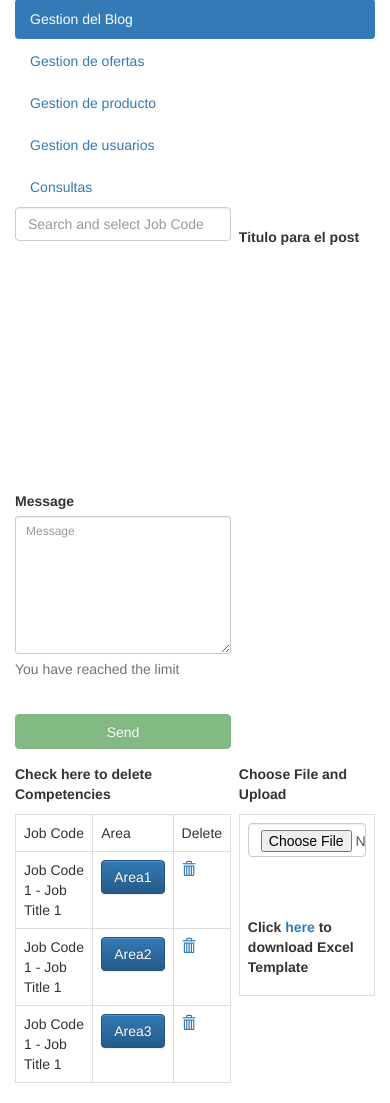
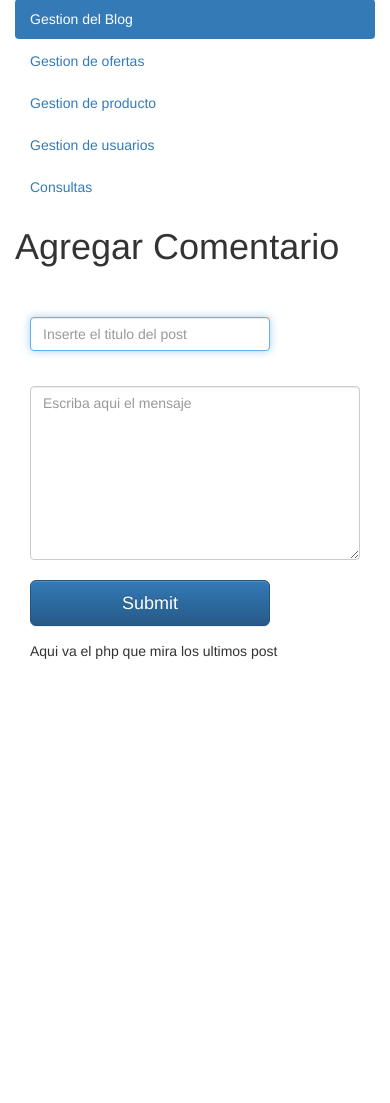
Before and after one commit to Borjavaliente/Proyecto-Final, a PHP site: page /webadmin.php in a window 390 px wide. Shown: the part 147-1250 px from the top of the page. After the commit the page ends 806 px from the top, so only its background shows below. Run offline with PHP 8.4, Linux system fonts and the light colour scheme; a user stored in the database is signed in; some libraries are stand-ins or nearby versions.

Commit message:
Panel de admin
Actualizado y acabado falta probarlo

```diff
--- a/webadmin.php
+++ b/webadmin.php
@@ -1,6 +1,6 @@
 <!DOCTYPE html>
 <?php
-    include "sesion_admin.php";
+    //include "sesion_admin.php";
  ?>
 <html>
     <head>
@@ -24,168 +24,149 @@
                 </div>
         <div class="col-md-3">
             <ul class="nav nav-pills nav-stacked admin-menu">
-                <li class="active"><a href="#" data-target-id="competency">Gestion del Blog</a></li>
+                <li class="active"><a href="#" data-target-id="blog">Gestion del Blog</a></li>
                 <li><a href="http://www.jquery2dotnet.com" data-target-id="ofertas">Gestion de ofertas</a></li>
                 <li><a href="http://www.jquery2dotnet.com" data-target-id="producto">Gestion de producto</a></li>
                 <li><a href="http://www.jquery2dotnet.com" data-target-id="usuario">Gestion de usuarios</a></li>
                 <li><a href="http://www.jquery2dotnet.com" data-target-id="consulta">Consultas</a></li>
             </ul>
         </div>
-        <div class="col-md-9 admin-content" id="competency">
-        <table style="width:100%">
+        <div class="col-md-9 admin-content" id="blog">
+            <h1>Agregar Comentario</h1><br><br>
+            <div class="container">
+                <div>
+                    <section class="content">
+                        <div class="row">
+                            <div class="col-sm-9 contact-form">
+                                <form id="contact" method="post" class="form" role="form">
+                                    <div class="row">
+                                        <div class="col-xs-9 col-md-9 form-group">
+                                            <input class="form-control" id="name" name="name" placeholder="Inserte el titulo del post" type="text" required autofocus /><br>
+                                        </div>
+                                    </div>
+                                    <textarea class="form-control" id="message" name="message" placeholder="Escriba aqui el mensaje" rows="8"></textarea>
+                                    <br/>
+                                    <div class="row">
+                                        <div class="col-xs-9 col-md-9 form-group">
+                                            <button class="btn btn-primary pull-right btn-lg btn-block" type="submit">Submit</button>
+                                        </div>
+                                </form>
+
+                                </div>
+                                <?php
+                                    echo "Aqui va el php que mira los ultimos post";
+                                 ?>
+                            </section>
+                            </div>
+                        </div>
+                    </div>
+                </div>
+                </div>
+        <div class="col-md-9 admin-content" id="ofertas">
+            <br><br><br>
+            <form class="" action="" method="post">
+                <table class="table table-bordered">
                     <tr>
+                        <td colspan="4" style="text-align:center"><strong>Gestion de Oferta</strong></td>
+                    </tr>
+                    <tr>
+                        <td>Fecha de Lanzamiento</td><td><input class="form-control input-medium" type="date" required=""/></td>
+                        <td>Fecha de Finalizacion</td><td><input class="form-control input-medium" type="date" required=""/></td>
+                    </tr>
+                    <tr>
+                        <td colspan="4" style="text-align:center">
+                        <input type="button" class="btn btn-success btn-lg btn-block" value="Agregar"/>
+                        </td>
+                    </tr>
+                </table>
+            </form>
+            <br><br><br>
+            <form class="" action="" method="post">
+                <table class="table table-bordered">
+                  <tr>
+                      <td colspan="4" style="text-align:center"><strong>Eliminar Oferta</strong></td>
+                  </tr>
                   <td>
-                <input name="search" placeholder="Search and select Job Code" class="form-control input-medium col-lg-2" />
-                <br><br><br>
-                <div style="height:190px;overflow:auto;width:100%">
+                    <br>
+                  </td>
+                  <tr>
+                    <td style="text-align:center">Identificador de Oferta</td>
+                  </tr>
+                  <tr>
+                    <td colspan="4"><input type="text" class="form-control" value="Abhishek Gorlagunta"/></td>
+                  </tr>
+                  <tr>
+                    <td colspan="4" style="text-align:center">
+                    <input type="button" class="btn btn-danger btn-lg btn-block" value="Eliminar"/>
+                    </td>
+                  </tr>
+                </table>
+            </form>
         </div>
-                </td>
-        <td>  </td>
-        <td style="vertical-align:top">
-            <br><p><strong>Titulo para el post</strong></p>
+        <div class="col-md-9 admin-content" id="producto">
+          <!-- Posible snipp  http://bootsnipp.com/snippets/featured/table-with-users -->
+          <form class="" action="index.html" method="post">
+            <table class="table table-bordered">
+              <tr>
+                  <td colspan="4" style="text-align:center"><strong>Agregar Aplicacion</strong></td>
+              </tr>
+                <tr>
+                    <td>Nombre</td><td><input type="text" class="form-control input-medium" value="Abhishek Gorlagunta"/></td>
+                    <td>Precio</td><td><input class="form-control input-medium" type="number" value="Bachelors"/></td>
+                </tr>
+                <tr>
+                    <td>Categoria</td><td><input type="text" class="form-control input-medium" value="Abhishek Gorlagunta"/></td>
+                    <td>version</td><td><input class="form-control input-medium" type="number" value="Bachelors"/></td>
+                </tr>
+                <tr>
+                  <td colspan="4" style="text-align:center">
+                    Descripcion
                   </td>
                 </tr>
                 <tr>
-                <td>
-                    <div class="form-group">
-                        <label id="messageLabel" for="message">Message </label>
-                        <textarea class="form-control input-sm " type="textarea" id="message" placeholder="Message" maxlength="140" rows="7"></textarea>
-                            <span class="help-block"><p id="characterLeft" class="help-block ">You have reached the limit</p></span>
-                    </div>
-                    <br style="clear:both">
-                    <div class="form-group">
-                    <button class="form-control input-sm btn btn-success disabled" id="btnSubmit" name="btnSubmit" type="button" style="height:35px"> Send</button>
+                  <td colspan="4">
+                    <input type="text" class="form-control" value="Abhishek Gorlagunta"/>
                   </td>
                 </tr>
                 <tr>
-                <td>
-                    <p><strong>Check here to delete Competencies</strong></p>
-                    <table class="table table-bordered">
-                        <tr><td>Job Code</td><td>Area</td><td>Delete</td></tr>
-                        <tr>
-                        <td>Job Code 1 - Job Title 1</td>
-                        <td><button type="button" title="Competency 1"class="btn btn-primary" data-container="body"
-                        data-toggle="popover" data-placement="right" data-content="Competency 1 Details">Area1</button></td>
-                        <td><a href=""><i class="glyphicon glyphicon-trash"></i></i></a></td>
-                        </tr>
-                        <tr>
-                        <td>Job Code 1 - Job Title 1</td>
-                        <td><button type="button" title="Competency 2"class="btn btn-primary" data-container="body"
-                        data-toggle="popover" data-placement="right" data-content="Competency 2 Details">Area2</button></td>
-                        <td><a href=""><i class="glyphicon glyphicon-trash"></i></i></a></td>
-                        </tr>
-                        <tr>
-                        <td>Job Code 1 - Job Title 1</td>
-                        <td><button type="button" title="Competency 3"class="btn btn-primary" data-container="body"
-                        data-toggle="popover" data-placement="right" data-content="Competency 3 Details">Area3</button></td>
-                        <td><a href=""><i class="glyphicon glyphicon-trash"></i></i></a></td>
-                        </tr>
-                    </table>
-                </td>
-                <td>  </td>
-                <td style="vertical-align:top">
-                <p><strong>Choose File and Upload</strong></p>
-                    <table class="table table-bordered">
-                        <tr>
-                            <td>
-
-
-                                <input type="file" class="form-control input-medium"/><br><br><br>
-                                <p><strong>Click <a href="#">here</a> to download Excel Template</strong></p>
+                    <td colspan="4" style="text-align:center">
+                    <input type="button" class="btn btn-success btn-lg btn-block" value="Subir App"/>
                     </td>
                 </tr>
             </table>
-
+          </form>
+          <br><br><br>
+          <form class="" action="index.html" method="post">
+            <table class="table table-bordered">
+              <tr>
+                  <td colspan="4" style="text-align:center"><strong>Bloquear Aplicacion</strong></td>
+              </tr>
+              <tr>
+                <td colspan="">Identificador</td><td colspan="3"><input type="text" class="form-control"></td>
+              </tr>
+              <tr>
+                  <td colspan="4" style="text-align:center">
+                  <input type="button" class="btn btn-warning btn-lg btn-block" value="Bloquear"/>
                   </td>
               </tr>
             </table>
-        </div>
-        <div class="col-md-9 admin-content" id="ofertas">
-
-            <div class="alert alert-danger" role="alert">Please note that loading experience guidelines will override the existing data.
-            Existing data will be wiped off and the new data will be loaded</div>
-            <!--<p><strong>Click the button below to load the experience guidelines into the system</strong>
-            </p>-->
-            <p><input type="button" class="btn btn-primary" value="Load Experience Guidelines" /></p>
-            <p>Click <a href="#">here</a> to download the existing data</p>
-        </div>
-        <div class="col-md-9 admin-content" id="producto">
-            <table style="width:100%">
+          </form>
+          <br><br><br>
+          <form class="" action="index.html" method="post">
+            <table class="table table-bordered">
               <tr>
-                    <td>
-                        <input name="search" placeholder="Search and select Job Code" class="form-control input-medium col-lg-2" />
-                <br><br><br>
-                <div style="height:190px;overflow:auto;width:100%">
-                <table class="table table-bordered">
-                    <tr><td>Job Code 1 - Job Title 1</td></tr>
-                    <tr><td>Job Code 2 - Job Title 2</td></tr>
-                    <tr><td>Job Code 3 - Job Title 3</td></tr>
-                    <tr><td>Job Code 4 - Job Title 4</td></tr>
-                    <tr><td>Job Code 5 - Job Title 5</td></tr>
-                    <tr><td>Job Code 6 - Job Title 6</td></tr>
-                    <tr><td>Job Code 7 - Job Title 7</td></tr>
-                    <tr><td>Job Code 8 - Job Title 8</td></tr>
-                    <tr><td>Job Code 9 - Job Title 9</td></tr>
-                    <tr><td>Job Code 10 - Job Title 10</td></tr>
-                </table>
-            </div>
-        <br><br><br>
-                    </td>
-                    <td>  </td>
-        <td style="vertical-align:top">
-            <br><p><strong>Add/Update reference types for each job code here</strong></p><br>
-            <form id="competencyForm">
-                <table class="table table-bordered" style="width:100%">
-                    <tr><td>Job Code</td><td><input class="form-control input-medium" name="jobCode" id="competencyJobCode" /></td></tr>
-                    <tr><td>Reference Type</td><td><select class="form-control input-medium" name="area" id="area" >
-                    <option>Internal</option>
-                    <option>External</option>
-                    </select></td></tr>
-                    <tr><td>Count</td><td><input class="form-control input-medium" name="competency" id="competency"/></td></tr>
-                </table>
-            </form>
-        </td>
+                  <td colspan="4" style="text-align:center"><strong>Eliminar Aplicacion</strong></td>
               </tr>
               <tr>
-                <td>
-                    <p><strong>Check here to save references</strong></p>
-                    <table class="table table-bordered">
-                        <tr><td>Job Code</td><td>Reference Type</td><td>Count</td><td>Save</td></tr>
-                        <tr>
-                        <td>Job Code 1 - Job Title 1</td>
-                        <td>Internal</td>
-                        <td><input type = "text" class="form-control input-medium" value="2"/></td>
-                        <td><a href=""><i class="glyphicon glyphicon-floppy-disk"></i></i></a></td>
+                <td colspan="">Identificador</td><td colspan="3"><input type="text" class="form-control"></td>
               </tr>
               <tr>
-                        <td>Job Code 1 - Job Title 1</td>
-                        <td>External</td>
-                        <td><input type = "text" class="form-control input-medium" value="1"/></td>
-                        <td><a href=""><i class="glyphicon glyphicon-floppy-disk"></i></i></a></td>
-                        </tr>
-                        <tr>
-                        <td>Job Code 2 - Job Title 2</td>
-                        <td>Internal</td>
-                        <td><input type = "text" class="form-control input-medium" value="0"/></td>
-                        <td><a href=""><i class="glyphicon glyphicon-floppy-disk"></i></i></a></td>
-                        </tr>
-                    </table>
-                </td>
-                <td>  </td>
-                <td style="vertical-align:top">
-                <p><strong>Choose File and Upload</strong></p>
-                    <table class="table table-bordered">
-                        <tr>
-                            <td>
-                                <input type="file" class="form-control input-medium"/><br><br><br>
-                                <p><strong>Click <a href="#">here</a> to download Excel Template</strong></p>
+                  <td colspan="4" style="text-align:center">
+                  <input type="button" class="btn btn-danger btn-lg btn-block" value="Eliminar"/>
                   </td>
               </tr>
             </table>
-
-                </td>
-            </tr>
-            </table>
+          </form>
         </div>
         <div class="col-md-9 admin-content" id="usuario">
             <form class="" action="" method="post">
@@ -211,7 +192,7 @@
                     </tr>
                     <tr>
                         <td colspan="4" style="text-align:center">
-                        <input type="button" class="btn btn-success" value="Dar de Alta"/>
+                        <input type="button" class="btn btn-success btn-lg btn-block" value="Dar de Alta"/>
                         </td>
                     </tr>
                 </table>
@@ -227,7 +208,7 @@
                     </tr>
                     <tr>
                         <td colspan="4" style="text-align:center">
-                        <input type="button" class="btn btn-warning" value="Dar de Baja"/>
+                        <input type="button" class="btn btn-warning btn-lg btn-block" value="Dar de Baja"/>
                         </td>
                     </tr>
                 </table>
@@ -243,7 +224,7 @@
                     </tr>
                     <tr>
                         <td colspan="4" style="text-align:center">
-                        <input type="button" class="btn btn-danger" value="Bloquear"/>
+                        <input type="button" class="btn btn-danger btn-lg btn-block" value="Bloquear"/>
                         </td>
                     </tr>
                 </table>
@@ -259,20 +240,30 @@
                     </tr>
                     <tr>
                         <td colspan="4" style="text-align:center">
-                        <input type="button" class="btn btn-primary" value="Desbloquear"/>
+                        <input type="button" class="btn btn-primary btn-lg btn-block" value="Desbloquear"/>
                         </td>
                     </tr>
                 </table>
             </form>
         </div>
         <div class="col-md-9 admin-content" id="consulta">
-            <div class="alert alert-danger" role="alert">Please note that loading experience data will override the existing data.
-            New employees, if any, will be added</div>
-            <!--<p><strong>Click the button below to load the experience guidelines into the system</strong>
-
-            </p>-->
-            <p><input type="file" /><br><input type="button" class="btn btn-primary" value="Upload Experience Data" /></p>
-            <p>Click <a href="#">here</a> to download the existing data</p>
+            <div class="container">
+            	<div class="row">
+                    <br><br>
+            		<center><h2>...Inserte los datos de busqueda...</h2></center><br><br><br>
+                       <div id="custom-search-input">
+                                        <div class="input-group col-md-12">
+                                            <input type="text" class="  search-query form-control" placeholder="Search" />
+                                            <span class="input-group-btn">
+                                                <button class="btn btn-danger" type="button">
+                                                    <span class=" glyphicon glyphicon-search"></span>
+                                                </button>
+                                            </span>
+                                        </div>
+                                    </div>
+                            	</div>
+                          </div>
+                          <!-- Buscador de Ajax -->
                     </div>
     </div>
 </div>
@@ -320,6 +311,9 @@ $('#message').keyup(function () {
         }
     });
     });
+</script>
+<!-- Buscador de Ajax -->
+<script type="text/javascript">
 
 </script>
 </body>
```
Lines whose indentation alone changed are shown as unchanged.
